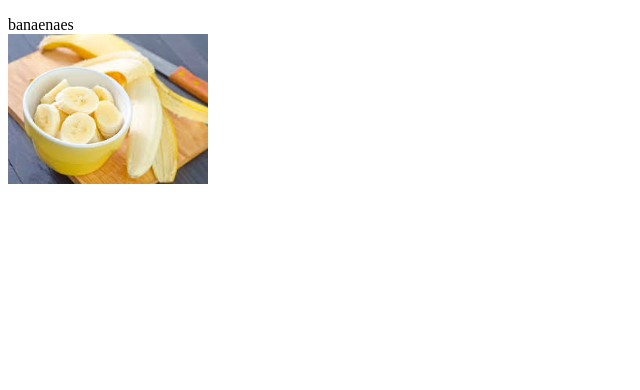
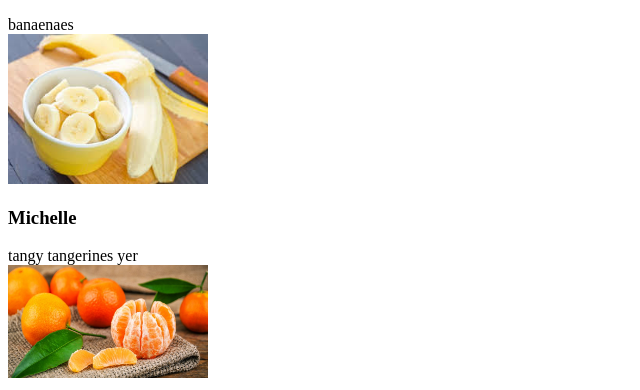
Before and after one commit to albTian/web-sp-21, a Gatsby site: page /about in a window 1280 px wide. Shown: the part 979-1369 px from the top of the page, without its empty margins (0-640 px from the left). Before the commit the page ends 1175 px from the top, so only its background shows below. Built offline with nearby package versions, Linux system fonts and the light colour scheme; Gatsby itself is replaced by a stand-in of ours.

Commit message:
michelle

```diff
--- a/package.json
+++ b/package.json
@@ -15,6 +15,7 @@
   },
   "dependencies": {
     "gatsby": "^2.26.1",
+    "gatsby-cli": "^2.19.1",
     "react": "^16.12.0",
     "react-dom": "^16.12.0",
     "sass": "^1.32.7"
--- a/src/pages/about.js
+++ b/src/pages/about.js
@@ -22,6 +22,8 @@ export default function AboutPage() {
             <FruitInfo name="Elisabeth" fruitName="blackberries are so yummy" fruitPic="/img/fruits/blackberries.jpg"/>
             <FruitInfo name="Cynthia" fruitName="juicy watermelons" fruitPic="/img/fruits/watermelon.jpg"/>
             <FruitInfo name="Davina" fruitName="banaenaes" fruitPic="/img/fruits/banana.jpeg" />
+            <FruitInfo name="Michelle" fruitName="tangy tangerines yer" fruitPic="/img/fruits/tangerines.jpg" />
+
         </>
     )
 }
```
Also changed, not shown: static/img/fruits/tangerines.jpg (added), 1 other file.
